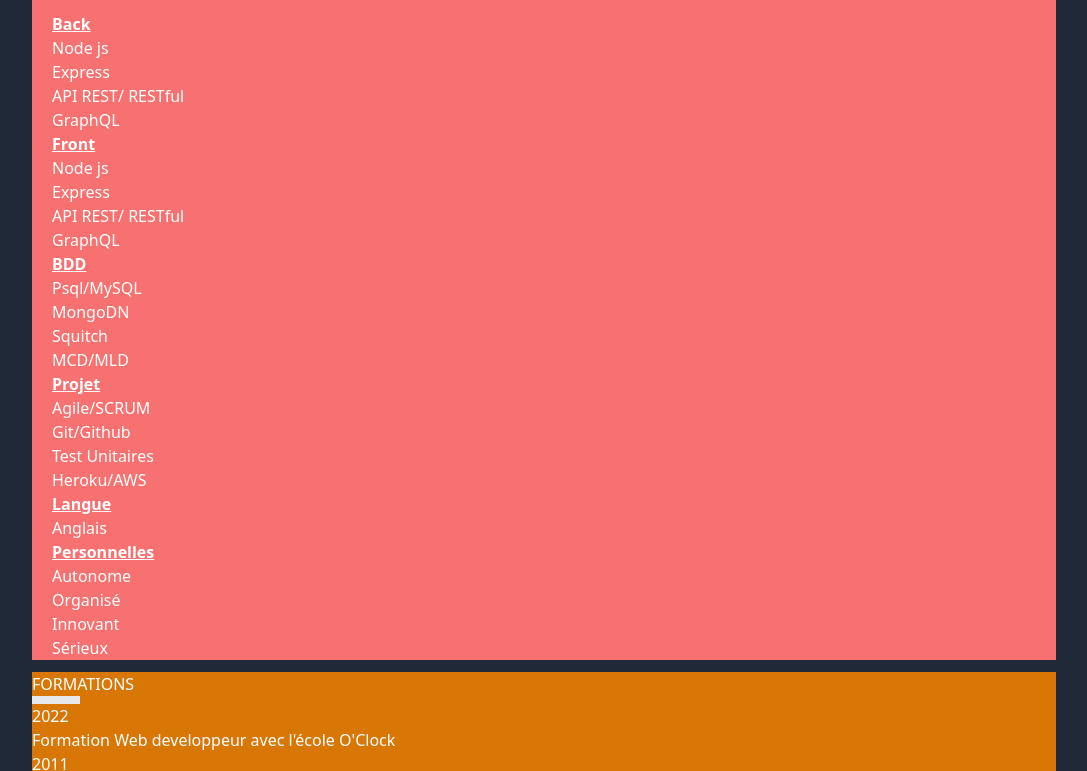
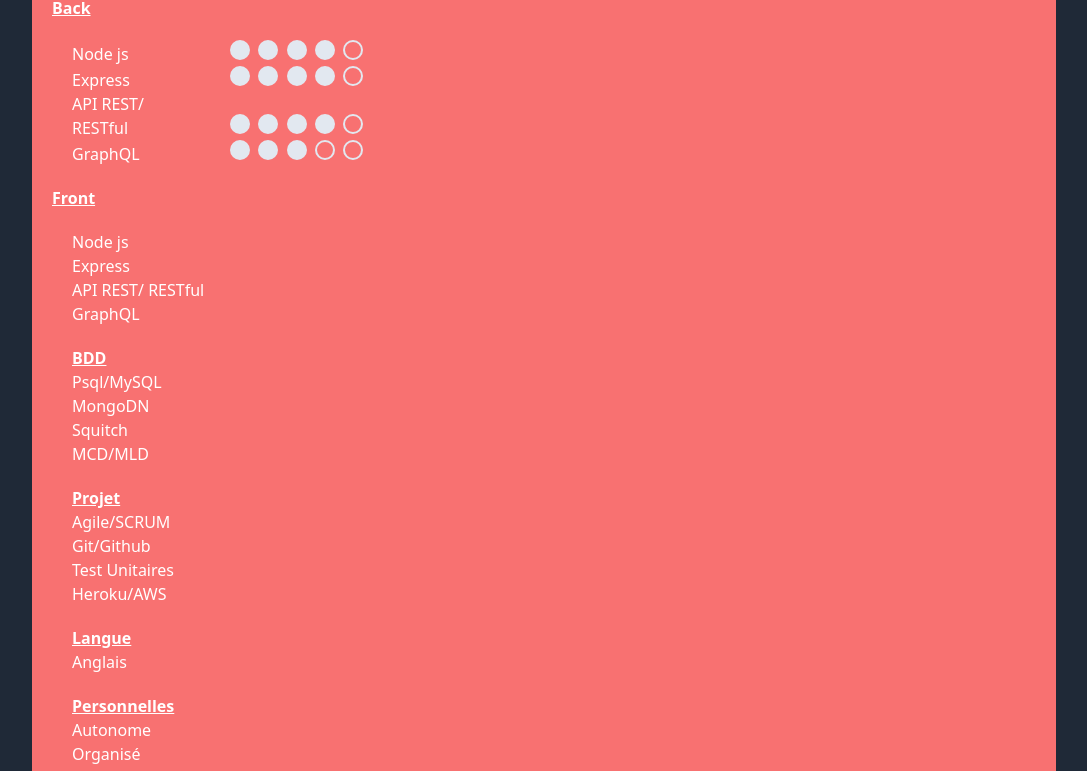
Before and after one commit to oliv42/CV-olivierR, a plain HTML site: page HTML/index.html in a window 1280 px wide. Shown: the part 1600-2371 px from the top of the page, without its empty margins (96-1183 px from the left). Drawn offline with nearby package versions, Linux system fonts and the light colour scheme; files whose address does not match are found by name.

Commit message:
boc competence back

```diff
--- a/HTML/index.html
+++ b/HTML/index.html
@@ -139,12 +139,13 @@
                         <hr class="border-4 w-12">
                         <div class="mx-5">
                             <h3 class="underline font-semibold">Langages</h3>
-                            <article class="flex place-items-center m-5">
+                            <article class="flex place-items-center m-5 mt-1">
                                 <div class="w-24">
                                     <h6>JavaScript</h6>
                                 </div>
                                 <div>
-                                    <div><img src="./img/js-logo.png" alt="logo JavaScript" class="w-16  h-16 mx-2"></div>
+                                    <div><img src="./img/js-logo.png" alt="logo JavaScript"
+                                            class="w-16  h-16 mx-2 object-scale-down"></div>
                                 </div>
                                 <div class="grow">
                                     <div class="w-full bg-gray-200 rounded-full dark:bg-gray-300">
@@ -158,7 +159,8 @@
                                     <h6 class="text-sm">HTML 5 /CSS 3</h6>
                                 </div>
                                 <div>
-                                    <div><img src="./img/html-css-logo.png" alt="logo Html5 Css3" class="w-16  h-16 mx-2"></div>
+                                    <div><img src="./img/html-css-logo.png" alt="logo Html5 Css3"
+                                            class="w-16  h-16 mx-2 object-scale-down"></div>
                                 </div>
                                 <div class="grow">
                                     <div class="w-full bg-gray-200 rounded-full dark:bg-gray-300">
@@ -172,7 +174,8 @@
                                     <h6 class="text-sm">PostgreSQL</h6>
                                 </div>
                                 <div>
-                                    <div><img src="./img/postgres-logo.png" alt="logo SQL"  class="w-16  h-16 mx-2"></div>
+                                    <div><img src="./img/postgres-logo.png" alt="logo SQL"
+                                            class="w-16  h-16 mx-2 object-scale-down"></div>
                                 </div>
                                 <div class="grow">
                                     <div class="w-full bg-gray-200 rounded-full dark:bg-gray-300">
@@ -186,7 +189,8 @@
                                     <h6 class="text-sm">Python</h6>
                                 </div>
                                 <div>
-                                    <div><img src="./img/python-logo2.png" alt="logo Python"  class="w-16  h-16 mx-2"></div>
+                                    <div><img src="./img/python-logo2.png" alt="logo Python"
+                                            class="w-16  h-16 mx-2 object-scale-down"></div>
                                 </div>
                                 <div class="grow">
                                     <div class="w-full bg-gray-200 rounded-full dark:bg-gray-300">
@@ -196,24 +200,53 @@
                                 </div>
                             </article>
                             <h3 class="underline font-semibold">Back</h3>
-                            <article>
+                            <article class="m-5">
+                                <div>
+                                    <div>
+                                        <div class="inline-block mr-5 w-[132px]">Node js</div>
+                                        <div class="mx-0.5 w-5 h-5 rounded-full bg-slate-200 inline-block border-2 border-slate-200"></div>
+                                        <div class="mx-0.5 w-5 h-5 rounded-full bg-slate-200 inline-block border-2 border-slate-200"></div>
+                                        <div class="mx-0.5 w-5 h-5 rounded-full bg-slate-200 inline-block border-2 border-slate-200"></div>
+                                        <div class="mx-0.5 w-5 h-5 rounded-full bg-slate-200 inline-block border-2 border-slate-200"></div>
+                                        <div class="mx-0.5 w-5 h-5 rounded-full inline-block border-2 border-slate-200"></div>
+                                    </div>
+                                    <div>
+                                        <div class="inline-block mr-5 w-[132px]">Express</div>
+                                        <div class="mx-0.5 w-5 h-5 rounded-full bg-slate-200 inline-block border-2 border-slate-200"></div>
+                                        <div class="mx-0.5 w-5 h-5 rounded-full bg-slate-200 inline-block border-2 border-slate-200"></div>
+                                        <div class="mx-0.5 w-5 h-5 rounded-full bg-slate-200 inline-block border-2 border-slate-200"></div>
+                                        <div class="mx-0.5 w-5 h-5 rounded-full bg-slate-200 inline-block border-2 border-slate-200"></div>
+                                        <div class="mx-0.5 w-5 h-5 rounded-full inline-block border-2 border-slate-200"></div>
+                                    </div>
+                                    <div>
+                                        <div class="inline-block mr-5 w-[132px]">API REST/ RESTful</div>
+                                        <div class="mx-0.5 w-5 h-5 rounded-full bg-slate-200 inline-block border-2 border-slate-200"></div>
+                                        <div class="mx-0.5 w-5 h-5 rounded-full bg-slate-200 inline-block border-2 border-slate-200"></div>
+                                        <div class="mx-0.5 w-5 h-5 rounded-full bg-slate-200 inline-block border-2 border-slate-200"></div>
+                                        <div class="mx-0.5 w-5 h-5 rounded-full bg-slate-200 inline-block border-2 border-slate-200"></div>
+                                        <div class="mx-0.5 w-5 h-5 rounded-full inline-block border-2 border-slate-200"></div>
+                                    </div>
+                                    <div>
+                                        <div class="inline-block mr-5 w-[132px]">GraphQL</div>
+                                        <div class="mx-0.5 w-5 h-5 rounded-full bg-slate-200 inline-block border-2 border-slate-200"></div>
+                                        <div class="mx-0.5 w-5 h-5 rounded-full bg-slate-200 inline-block border-2 border-slate-200"></div>
+                                        <div class="mx-0.5 w-5 h-5 rounded-full bg-slate-200 inline-block border-2 border-slate-200"></div>
+                                        <div class="mx-0.5 w-5 h-5 rounded-full inline-block border-2 border-slate-200"></div>
+                                        <div class="mx-0.5 w-5 h-5 rounded-full inline-block border-2 border-slate-200"></div>
+                                    </div>
+                                </div>
+
+                            </article>
+                            <h3 class="underline font-semibold">Front</h3>
+                            <article class="m-5">
                                 <ul>
                                     <li>Node js</li>
                                     <li>Express</li>
                                     <li>API REST/ RESTful</li>
                                     <li>GraphQL</li>
                                 </ul>
-                            </article>
-                            <article>
-                                <h3 class="underline font-semibold">Front</h3>
-                                <ul>
-                                    <li>Node js</li>
-                                    <li>Express</li>
-                                    <li>API REST/ RESTful</li>
-                                    <li>GraphQL</li>
-                                </ul>
-                            </article>
-                            <article>
+                            </article class="m-5">
+                            <article class="m-5">
                                 <h3 class="underline font-semibold">BDD</h3>
                                 <ul>
                                     <li>Psql/MySQL</li>
@@ -222,7 +255,7 @@
                                     <li>MCD/MLD</li>
                                 </ul>
                             </article>
-                            <article>
+                            <article class="m-5">
                                 <h3 class="underline font-semibold">Projet</h3>
                                 <ul>
                                     <li>Agile/SCRUM</li>
@@ -231,13 +264,13 @@
                                     <li>Heroku/AWS</li>
                                 </ul>
                             </article>
-                            <article>
+                            <article class="m-5">
                                 <h3 class="underline font-semibold">Langue</h3>
                                 <ul>
                                     <li>Anglais</li>
                                 </ul>
                             </article>
-                            <article>
+                            <article class="m-5">
                                 <h3 class="underline font-semibold">Personnelles</h3>
                                 <ul>
                                     <li>Autonome</li>
```
